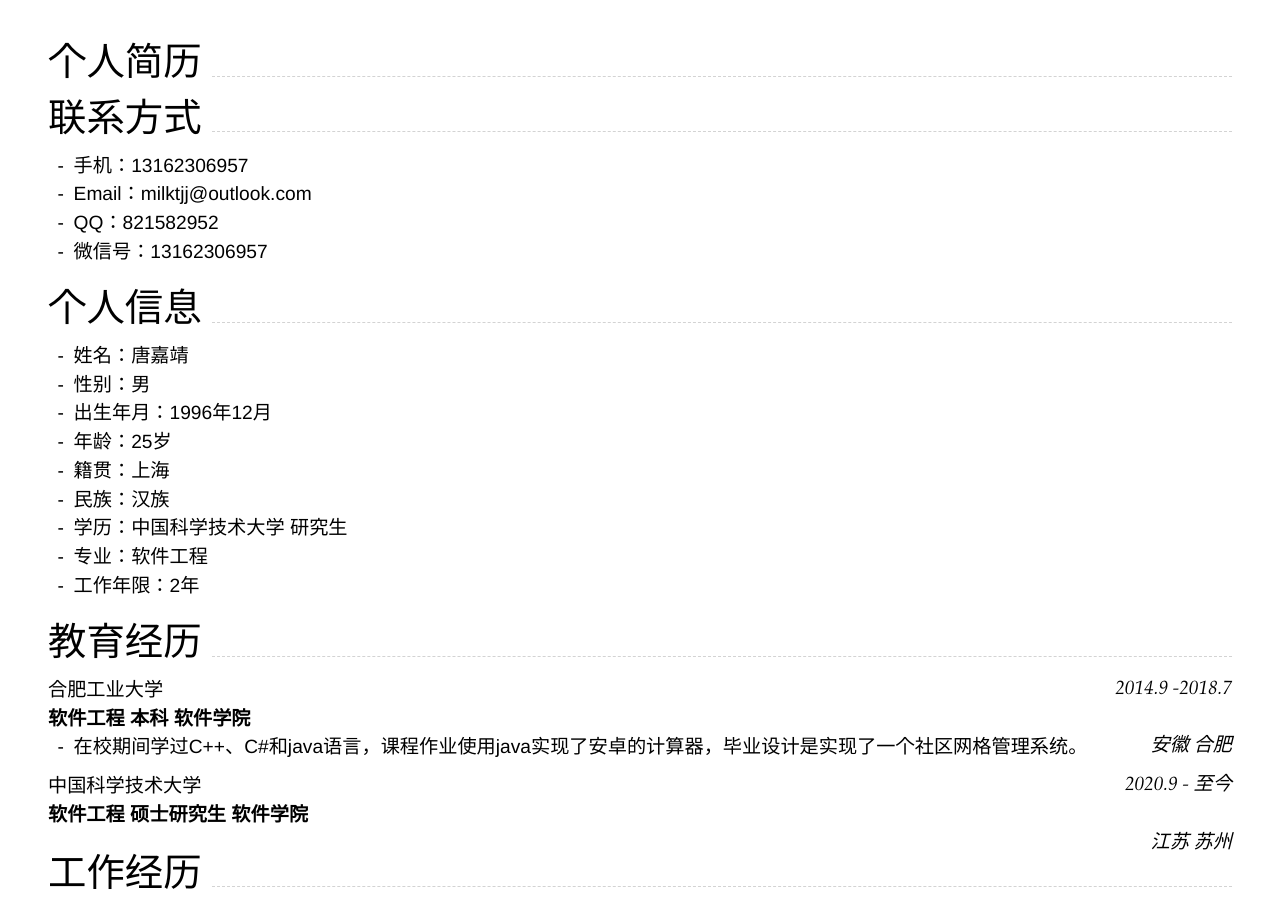
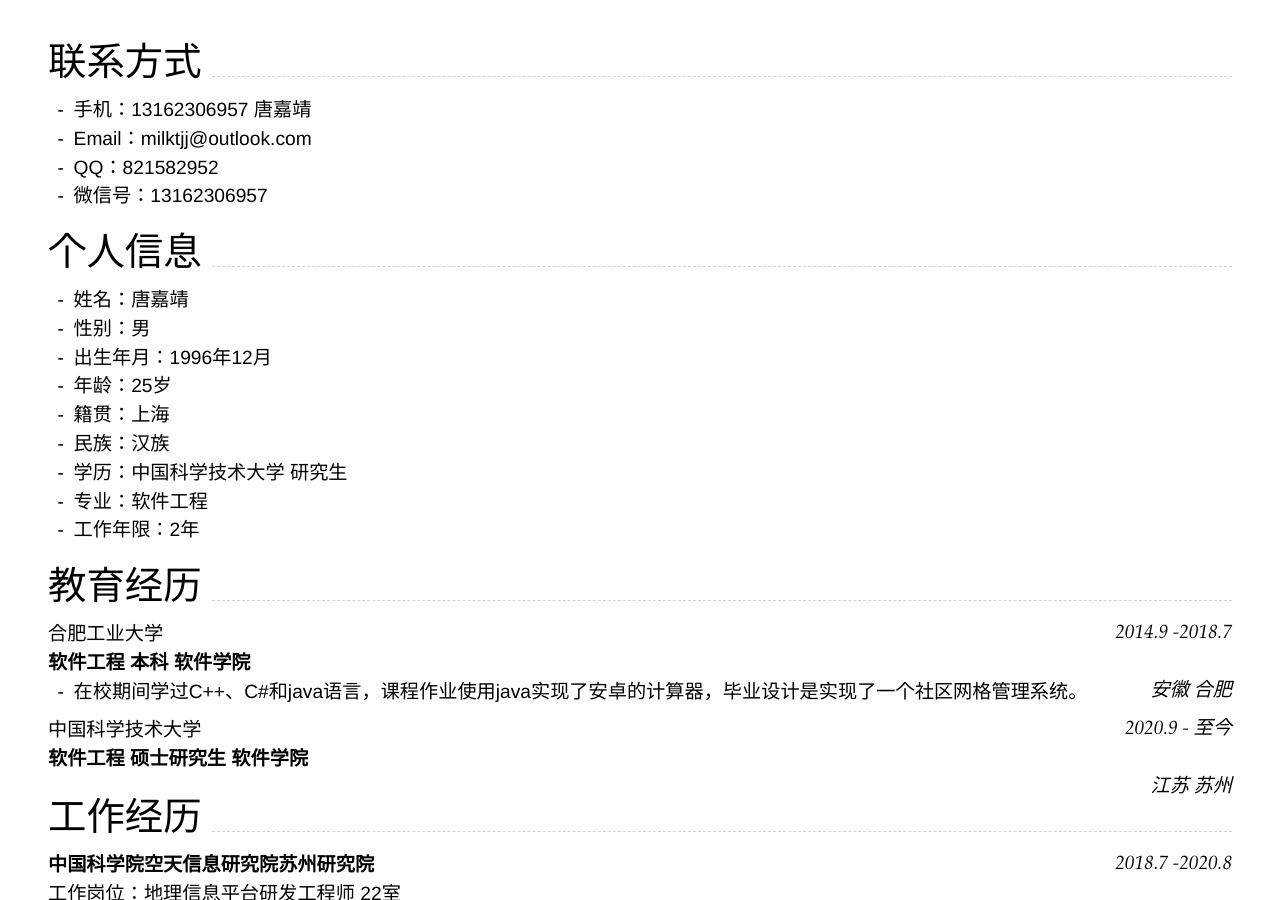
Before and after one commit to milktjj-USTC/mk, a Jekyll site: the page built from index.md, in a window 1280 px wide and 900 px high. Built offline with Jekyll 4.4.1, drawn with Linux system fonts in a browser that asks for light colours; nearby versions of some CDN libraries.

Commit message:
update index

```diff
--- a/index.md
+++ b/index.md
@@ -9,10 +9,10 @@ homepage:
   text: cs.cmu.edu/~woden
 ---
 
-## 个人简历
+
 
 ## 联系方式
-- 手机：13162306957
+- 手机：13162306957   唐嘉靖
 - Email：milktjj@outlook.com
 - QQ：821582952
 - 微信号：13162306957
```
